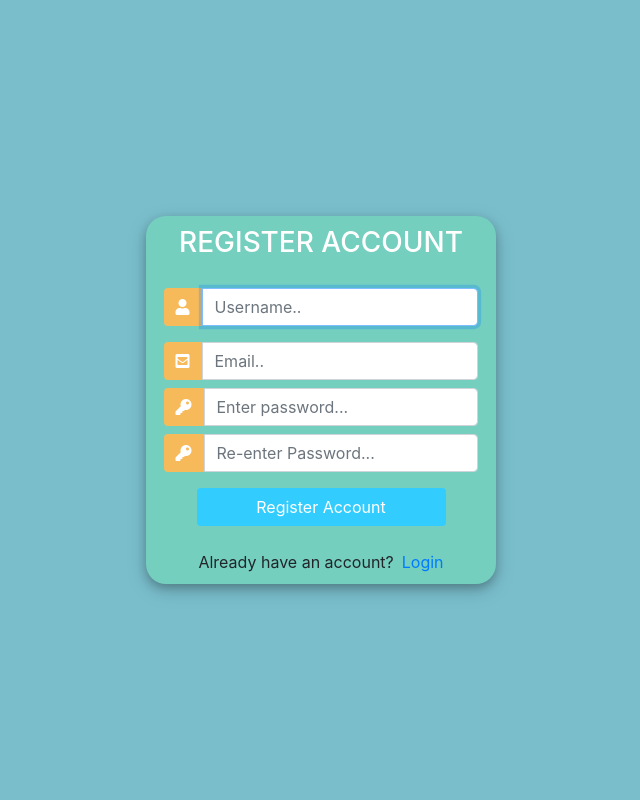
After one commit to khalidfarooq/Customer-Hub, a Django app: page /register/ in a window 1280 px wide. The commit adds this page. Shown: the whole page, without its empty margins (319-959 px from the left). Run offline with Django 3.2, Linux system fonts and the light colour scheme; some libraries are stand-ins or nearby versions.

Commit message:
UserAuth Regis LogInOut

```diff
--- a/accounts/forms.py
+++ b/accounts/forms.py
@@ -1,7 +1,15 @@
 from django.forms import ModelForm
 from .models import *
+from django.contrib.auth.forms import UserCreationForm
+from django import forms
+from django.contrib.auth.models import User
 
 class OrderForm(ModelForm):
     class Meta:
         model = Order
         fields = '__all__'
+
+class CreateUserForm(UserCreationForm):
+    class Meta:
+        model = User
+        fields = ['username','email','password1','password2']
--- /dev/null
+++ b/accounts/templates/accounts/register.html
@@ -0,0 +1,142 @@
+<!DOCTYPE html>
+<html>
+
+<head>
+	<title>Login</title>
+	<link rel="stylesheet" href="https://stackpath.bootstrapcdn.com/bootstrap/4.1.3/css/bootstrap.min.css" integrity="sha384-MCw98/SFnGE8fJT3GXwEOngsV7Zt27NXFoaoApmYm81iuXoPkFOJwJ8ERdknLPMO" crossorigin="anonymous">
+	<script src="https://ajax.googleapis.com/ajax/libs/jquery/3.3.1/jquery.min.js"></script>
+	<link rel="stylesheet" href="https://use.fontawesome.com/releases/v5.6.1/css/all.css" integrity="sha384-gfdkjb5BdAXd+lj+gudLWI+BXq4IuLW5IT+brZEZsLFm++aCMlF1V92rMkPaX4PP" crossorigin="anonymous">
+
+	<style>
+		body,
+		html {
+			margin: 0;
+			padding: 0;
+			height: 100%;
+			background: #7abecc !important;
+		}
+		.user_card {
+			width: 350px;
+			margin-top: auto;
+			margin-bottom: auto;
+			background: #74cfbf;
+			position: relative;
+			display: flex;
+			justify-content: center;
+			flex-direction: column;
+			padding: 10px;
+			box-shadow: 0 4px 8px 0 rgba(0, 0, 0, 0.2), 0 6px 20px 0 rgba(0, 0, 0, 0.19);
+			-webkit-box-shadow: 0 4px 8px 0 rgba(0, 0, 0, 0.2), 0 6px 20px 0 rgba(0, 0, 0, 0.19);
+			-moz-box-shadow: 0 4px 8px 0 rgba(0, 0, 0, 0.2), 0 6px 20px 0 rgba(0, 0, 0, 0.19);
+			border-radius: 20px;
+
+		}
+
+		.form_container {
+			margin-top: 20px;
+		}
+
+		#form-title{
+			color: #fff;
+		}
+		.login_btn {
+			width: 100%;
+			background: #33ccff !important;
+			color: white !important;
+		}
+		.login_btn:focus {
+			box-shadow: none !important;
+			outline: 0px !important;
+		}
+		.login_container {
+			padding: 0 2rem;
+		}
+		.input-group-text {
+			background: #f7ba5b !important;
+			color: white !important;
+			border: 0 !important;
+			border-radius: 0.25rem 0 0 0.25rem !important;
+		}
+		.input_user,
+		.input_pass:focus {
+			box-shadow: none !important;
+			outline: 0px !important;
+		}
+
+	</style>
+
+</head>
+<body>
+	<div class="container h-100">
+		<div class="d-flex justify-content-center h-100">
+			<div class="user_card">
+				<div class="d-flex justify-content-center">
+					<h3 id="form-title">REGISTER ACCOUNT</h3>
+				</div>
+				<div class="d-flex justify-content-center form_container">
+
+					<form method="POST" action="">
+						{% csrf_token %}
+						<div class="input-group mb-3">
+							<div class="input-group-append">
+								<span class="input-group-text"><i class="fas fa-user"></i></span>
+							</div>
+							{{form.username}}
+						</div>
+						<div class="input-group mb-2">
+							<div class="input-group-append">
+								<span class="input-group-text"><i class="fas fa-envelope-square"></i></span>
+							</div>
+							{{form.email}}
+						</div>
+						<div class="input-group mb-2">
+							<div class="input-group-append">
+								<span class="input-group-text"><i class="fas fa-key"></i></span>
+							</div>
+							{{form.password1}}
+						</div>
+						<div class="input-group mb-2">
+							<div class="input-group-append">
+								<span class="input-group-text"><i class="fas fa-key"></i></span>
+							</div>
+							{{form.password2}}
+						</div>
+
+
+
+				   		<div class="d-flex justify-content-center mt-3 login_container">
+				 			<input class="btn login_btn" type="submit" value="Register Account">
+				   		</div>
+
+					</form>
+				</div>
+
+				{{form.errors}}
+
+				<div class="mt-4">
+					<div class="d-flex justify-content-center links">
+						Already have an account? <a href="{% url 'login' %}" class="ml-2">Login</a>
+					</div>
+				</div>
+			</div>
+		</div>
+	</div>
+	<script>
+						/* Because i didnt set placeholder values in forms.py they will be set here using vanilla Javascript
+		//We start indexing at one because CSRF_token is considered and input field
+		 */
+
+		//Query All input fields
+		var form_fields = document.getElementsByTagName('input')
+		form_fields[1].placeholder='Username..';
+		form_fields[2].placeholder='Email..';
+		form_fields[3].placeholder='Enter password...';
+		form_fields[4].placeholder='Re-enter Password...';
+
+
+		for (var field in form_fields){
+			form_fields[field].className += ' form-control'
+		}
+	</script>
+</body>
+</html>
--- a/accounts/urls.py
+++ b/accounts/urls.py
@@ -2,6 +2,10 @@ from django.urls import path,include
 from . import views
 
 urlpatterns = [
+    path('register/',views.registerPage, name="register"),
+    path('login/',views.loginPage, name="login"),
+    path('logout/',views.logoutUser, name="logout"),
+
     path('', views.home,name="home"),
     path('products/', views.products,name="products"),
     path('customer/<str:pk>', views.customer,name="customer"),
--- a/accounts/views.py
+++ b/accounts/views.py
@@ -1,11 +1,56 @@
 from django.shortcuts import render ,redirect
 from django.forms import inlineformset_factory
 from django.http import HttpResponse
+from django.contrib.auth.forms import UserCreationForm
+from django.contrib.auth import authenticate,login,logout
+from django.contrib import messages
+from django.contrib.auth.decorators import login_required
+
 # Create your views here.
 from .models import *
-from .forms import OrderForm
+from .forms import OrderForm, CreateUserForm
 from .filters import OrderFilter
 
+def registerPage(request):
+
+    if request.user.is_authenticated:
+        return redirect('home')
+    else:
+        form = CreateUserForm()
+        if request.method == 'POST':
+             form = CreateUserForm(request.POST)
+             if form.is_valid:
+                 form.save()
+                 user = form.cleaned_data.get('username')
+                 messages.success(request,'Account was created for '+user)
+                 return redirect('login')
+        context = {'form':form}
+        return render(request,'accounts/register.html',context)
+
+def loginPage(request):
+    if request.user.is_authenticated:
+        return redirect('home')
+    else:
+        if request.method == 'POST':
+            username = request.POST.get('username')
+            password = request.POST.get('password')
+
+            user = authenticate(request,username = username, password = password)
+
+            if user is not None :
+                login(request, user)
+                return redirect('home')
+            else:
+                messages.info(request,'Username or password is incorrect')
+
+        context = {}
+        return render(request, 'accounts/login.html', context)
+
+def logoutUser(request):
+    logout(request)
+    return redirect('login')
+
+@login_required(login_url='login')
 def home(request):
     orders = Order.objects.all()
     customers = Customer.objects.all()
@@ -19,6 +64,7 @@ def home(request):
                'delivered':delivered}
     return render(request,'accounts/dashboard.html',context)
 
+@login_required(login_url='login')
 def customer(request,pk):
     customer = Customer.objects.get(id = pk)
     orders = customer.order_set.all() #order_set is to query the data of child model
@@ -31,10 +77,12 @@ def customer(request,pk):
 
     return render(request,'accounts/customer.html',context)
 
+@login_required(login_url='login')
 def products(request):
     products = Product.objects.all()
     return render(request,'accounts/products.html',{'products':products})
 
+@login_required(login_url='login')
 def createOrder(request,pk):
 	OrderFormSet = inlineformset_factory(Customer, Order, fields=('product', 'status'), extra=10 )
     #customer ->parentTemp #Order->ChildTemp
@@ -52,6 +100,7 @@ def createOrder(request,pk):
 	context = {'form':formset}
 	return render(request, 'accounts/order_form.html', context)
 
+@login_required(login_url='login')
 def updateOrder(request,pk):
     order = Order.objects.get(id=pk)
     form = OrderForm(instance=order)
@@ -64,6 +113,7 @@ def updateOrder(request,pk):
     context={'form':form}
     return render(request,'accounts/order_form.html',context)
 
+@login_required(login_url='login')
 def deleteOrder(request,pk):
     order = Order.objects.get(id=pk)
 
```
Also changed, not shown: accounts/templates/accounts/customer.html (+5 -5 lines), accounts/templates/accounts/dashboard.html (+2 -11 lines), accounts/templates/accounts/login.html (added, +128 -0 lines), accounts/templates/accounts/navbar.html (+17 -2 lines), db.sqlite3.
